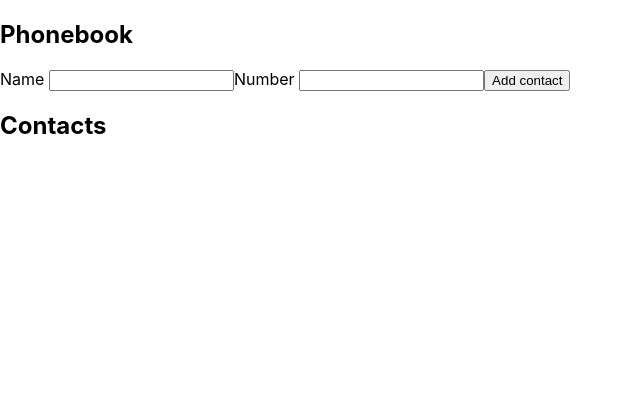
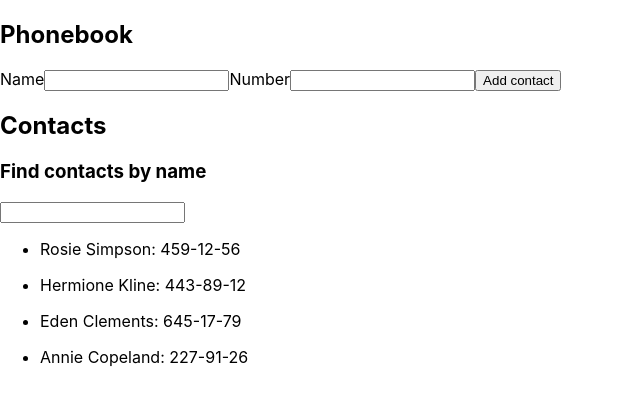
Before and after one commit to dedlev/goit-react-hw-04-phonebook, a React (Create React App) app: page / in a window 1280 px wide. Shown: the top 404 px of the page, without its empty margins (0-640 px from the left). Built offline with nearby package versions, Linux system fonts and the light colour scheme.

Commit message:
adds step 3
adds step 3

```diff
--- a/src/components/App.jsx
+++ b/src/components/App.jsx
@@ -3,7 +3,13 @@
 
 export class App extends Component {
   state = {
-    contacts: [],
+    contacts: [
+      { id: 'id-1', name: 'Rosie Simpson', number: '459-12-56' },
+      { id: 'id-2', name: 'Hermione Kline', number: '443-89-12' },
+      { id: 'id-3', name: 'Eden Clements', number: '645-17-79' },
+      { id: 'id-4', name: 'Annie Copeland', number: '227-91-26' },
+    ],
+    filter: '',
     name: '',
     number: '',
   };
@@ -15,7 +21,8 @@
     });
   };
 
-  handleAddContact = () => {
+  handleAddContact = e => {
+    e.preventDefault();
     const { name, number } = this.state;
     if (name && number) {
       const newContact = {
@@ -31,40 +38,54 @@
     }
   };
 
+  getFilteredContacts = () => {
+    const { contacts, filter } = this.state;
+    return contacts.filter(contact =>
+      contact.name.toLowerCase().includes(filter.toLowerCase())
+    );
+  };
+
   render() {
-    const contacts = this.state.contacts;
+    const filteredContacts = this.getFilteredContacts();
     return (
       <div>
         <h2>Phonebook</h2>
-        <form>
-          <label htmlFor="nameInput">Name </label>
+        <form onSubmit={this.handleAddContact}>
+          <label>
+            Name
             <input
-            id="nameInput"
               type="text"
               name="name"
               value={this.state.name}
               onChange={this.handleChange}
               required
             />
+          </label>
 
-          <label htmlFor="numberInput">Number </label>
+          <label>
+            Number
             <input
-            id="numberInput"
               type="tel"
               name="number"
               value={this.state.number}
               onChange={this.handleChange}
               required
             />
+          </label>
 
-          <button type="button" onClick={this.handleAddContact}>
-            Add contact
-          </button>
+          <button type="submit">Add contact</button>
         </form>
 
         <h2>Contacts</h2>
+        <h3>Find contacts by name</h3>
+        <input
+          type="text"
+          name="filter"
+          value={this.state.filter}
+          onChange={this.handleChange}
+        ></input>
         <ul>
-          {contacts.map(contact => (
+          {filteredContacts.map(contact => (
             <li key={contact.id}>
               <p>
                 {contact.name}: {contact.number}
```
Lines whose indentation alone changed are shown as unchanged.
